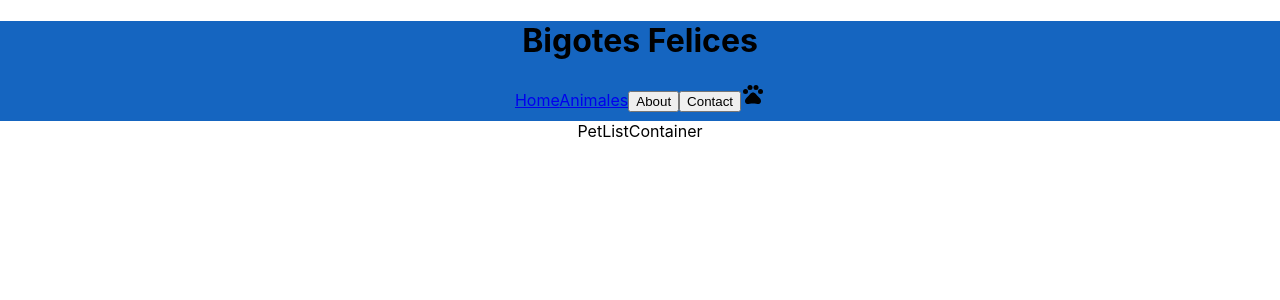
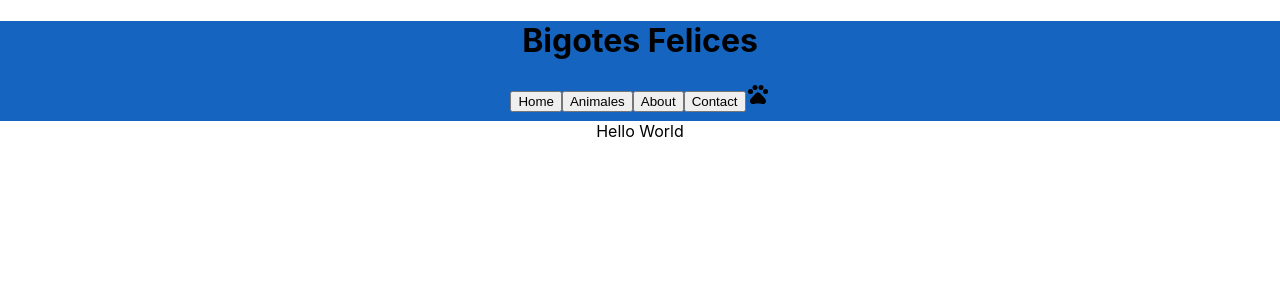
Before and after one commit to luciaporral/React37555, a React (Create React App) app: page / in a window 1280 px wide. Shown: the top 300 px of the page. Built offline with nearby package versions, Linux system fonts and the light colour scheme.

Commit message:
Created Landing Page with greeting message

```diff
--- a/src/App.js
+++ b/src/App.js
@@ -1,24 +1,14 @@
 import './App.css';
 import NavBar from './components/NavBar';
 import * as React from 'react';
-import PetListContainer from './components/PetListContainer';
-import { BrowserRouter , Route, Routes} from 'react-router-dom';
-import PetDetailContainer from './components/PetDetailContainer'
+import PetListContainer from './components/PetListContainer'
+
 function App() {
   return (
 
     <div className="App">
-        <BrowserRouter>
-          <NavBar/>
-          <Routes>
-            <Route path="/" element={
-              <PetListContainer/>
-            }/>
-            <Route path="/adoption" element={
-              <PetDetailContainer/>
-            }/>
-          </Routes>
-        </BrowserRouter>
+        <NavBar/>
+        <PetListContainer/>
     </div>
   );
 }
--- a/src/components/NavBar.js
+++ b/src/components/NavBar.js
@@ -16,8 +16,8 @@ const NavBar = () =>{
         }}>
                 <h1>Bigotes Felices</h1>
                 <div>
-                        <Link to='/'>Home</Link>
-                        <Link to='/adoption'>Animales</Link>
+                        <button href='/'>Home</button>
+                        <button href='/'>Animales</button>
                         <button href='/'>About</button>
                         <button href='/'>Contact</button>
                         <PetsIcon/>
--- a/src/components/PetListContainer.jsx
+++ b/src/components/PetListContainer.jsx
@@ -1,20 +1,5 @@
-
-const PetListContainer =() =>{
-
-    /*const [data, setData] = useState([])
-
-    useEffect(
-        () =>{
-            getItems().then((infoProd) =>{
-                setData(infoProd)
-            })
-        }
+const PetListContainer = () =>{
+    return(
+        <div>Hello World</div>
     )
-    <ItemList data={data}/>
-*/
-    return(
-        <div>
-            PetListContainer
-        </div>
-    )
-}; export default PetListContainer
+};export default PetListContainer
```
Also changed, not shown: src/components/PetList.jsx (deleted, +0 -23 lines), src/components/Card.jsx (deleted), src/components/Pet.jsx (deleted), src/components/PetDetailContainer.jsx (deleted), 1 other file (tests, documents, lock files or other folders).
